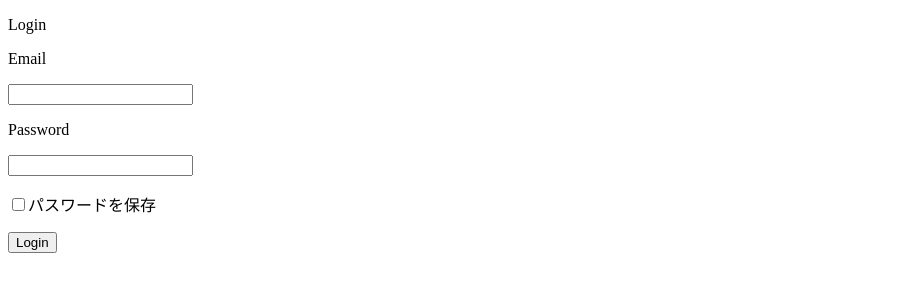
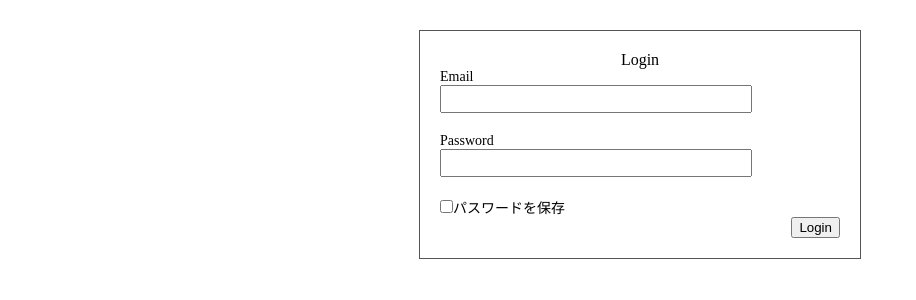
Before and after one commit to na7tsu2/na7tsu2.github.io, a PHP site: page /login.html in a window 1280 px wide. Shown: the top 300 px of the page, without its empty margins (0-916 px from the left). Run offline with PHP 8.4, Linux system fonts and the light colour scheme.

Commit message:
Update style.css

```diff
--- a/style.css
+++ b/style.css
@@ -123,3 +123,35 @@ padding-right: 20px;
     margin: 0;
     padding: 0;
 }
+
+/*ログイン*/
+body,p,form,input{margin: 0}
+#form{
+    width: 400px;
+    margin: 30px auto;
+    padding: 20px;
+    border: 1px solid #555;
+    }
+
+form p{
+    font-size: 14px;
+    }
+
+.form-title{
+    text-align: center;
+    }
+
+.mail,.pass{
+    margin-bottom: 20px;
+    }
+
+input[type="email"],
+input[type="password"] {
+    width: 300px;
+    padding: 4px;
+    font-size: 14px;
+    }
+
+.submit{
+    text-align: right;
+    }
```
